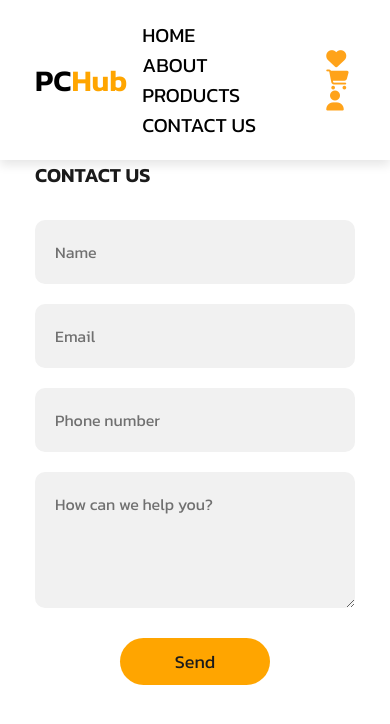
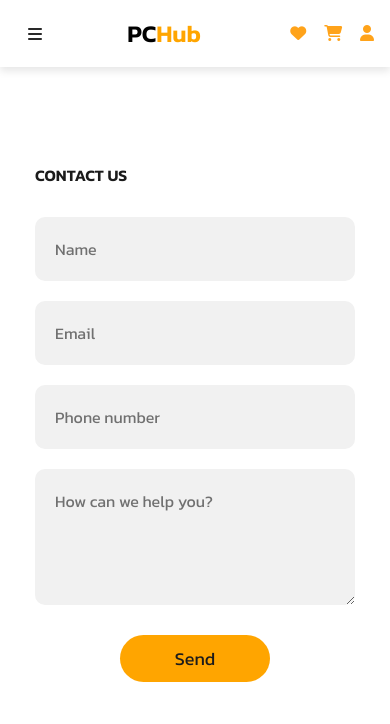
Before and after one commit to SalmonPink17/salmonpink17.github.io, a plain HTML site: page contact.html in a window 390 px wide. Drawn offline with Linux system fonts and the light colour scheme.

Commit message:
contactstyle.css

```diff
--- a/contactstyle.css
+++ b/contactstyle.css
@@ -196,3 +196,79 @@ form button:hover{
     color: var(--black);
     opacity: 60%;
 }
+
+
+
+/* Media queries */
+@media (max-width:991px){
+
+    html{
+        font-size: 55%;
+    }
+
+    header{
+        padding:2rem;
+    }
+
+    section{
+        padding:2rem;
+    }
+
+    .home{
+        background-position: left;
+    }
+
+}
+
+@media (max-width:768px){
+
+    html .fa-bars{
+        display: block;
+
+    }
+
+    header .navbar{
+        position:absolute;
+        top:100%; left:0; right:0;
+        background: #eee;
+        border-top: .1rem solid rgba(0,0,0,.1);
+        clip-path: polygon(0 0, 100% 0, 100% 0, 0 0);
+    }
+
+    header #toggler:checked ~ .navbar{
+        clip-path: polygon(0 0, 100% 0, 100% 100%, 0% 100%);
+    }
+
+    header .navbar a{
+        margin:1.5rem;
+        padding:1.5rem;
+        background: white;
+        border: .1rem solid rgba(0,0,0,.1);
+        display: block;
+    }
+
+    .home .content h3{
+        font-size: 5rem;
+    }
+
+    .home .content p{
+        font-size: 1.5rem;
+    }
+
+    .about .content p{
+        font-size: 1.5rem;
+    }
+
+}
+
+@media (max-width:450px){
+
+    html{
+        font-size: 50%;
+    }
+
+    .heading{
+        font-size: 3rem;
+    }
+
+}
```
